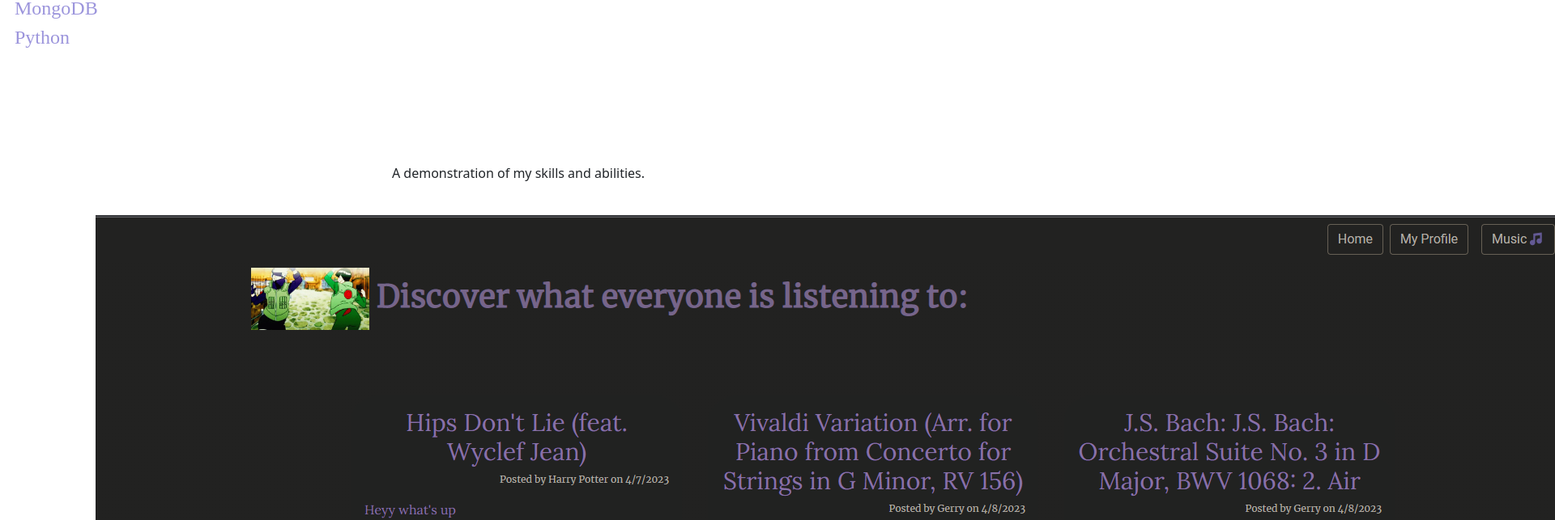
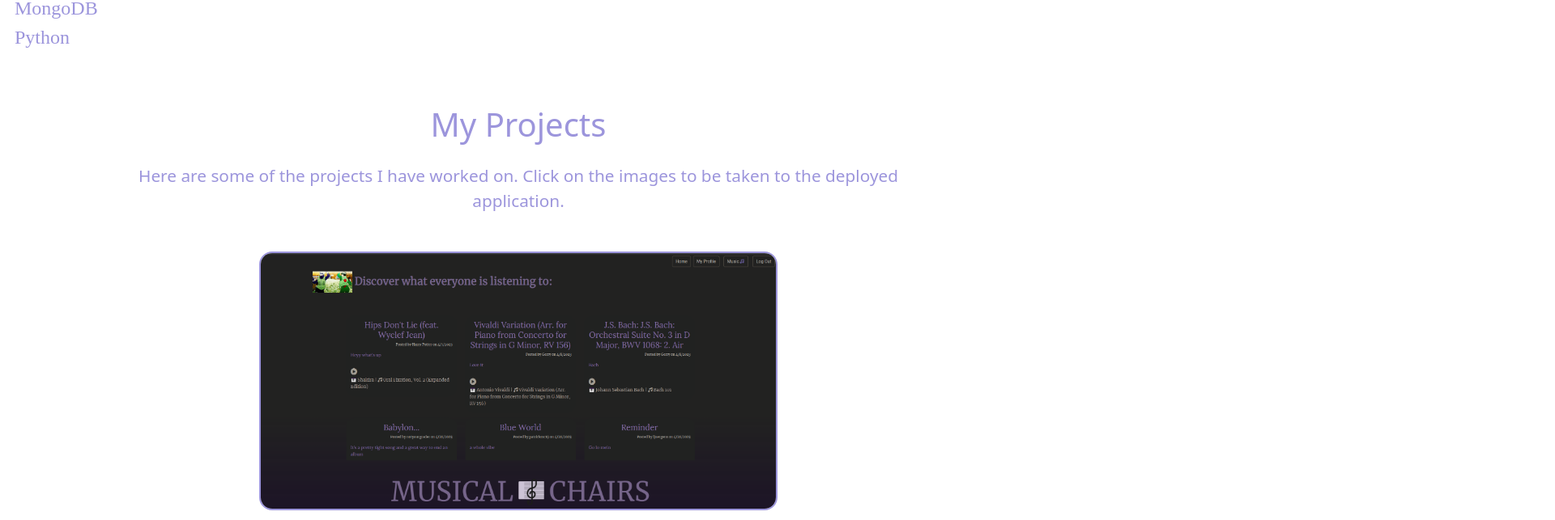
Before and after one commit to TheRealGeneParmesan/Portfolio-Using-React, a React (Create React App) app in the folder porfolio/: page / in a window 1280 px wide. Shown: the part 1640-2283 px from the top of the page at 81% size, 1920 px wide, since content can reach past the window. Built offline with nearby package versions, Linux system fonts and the light colour scheme; the HTML template or start-up script is replaced by a standard one.

Commit message:
Changing Portfolio Section

```diff
--- a/porfolio/src/Components/Portfolio.js
+++ b/porfolio/src/Components/Portfolio.js
@@ -1,39 +1,49 @@
 import React from 'react';
 import { projects } from './Project';
 
-function Portfolio({ portfolioRef }) {
+function Portfolio() {
+    const projectPhotos = {
+        maxWidth: '100%',
+        width: '40rem',
+        height: '20rem',
+        borderRadius: '1rem',
+        border: '2px solid #9C95DC',
+    };
+
+    const projectTitle = {
+        fontSize: '1.3rem',
+        color: '#9C95DC',
+    }
 
     return (
-        <section ref={portfolioRef}>
+        <section id="projects" style={projectTitle}>
             <div className="container px-5 py-10 mx-auto text-center lg:px-40">
                 <div className="flex flex-col w-full mb-20">
-                    <h1 className="sm:text-4xl text-3xl font-medium title-font mb-4 text-white">
+                    <h1 className="sm:text-4xl text-3xl font-medium title-font mb-4">
                         My Projects
                     </h1>
                     <p className="lg:w-2/3 mx-auto leading-relaxed text-base">
-                        A demonstration of my skills and abilities.
+                        Here are some of the projects I have worked on. Click on the images to be taken to the deployed application.
                     </p>
                 </div>
-                <div className="flex flex-wrap -m-4">
-                    {projects.map((project) => (
-                        <a
-                            href={project.link}
-                            key={project.image}
-                            className="sm:w-1/2 w-100 p-4">
-                            <div className="flex relative">
+                <div className="flex flex-wrap flew-rox -m-4">
+                    {projects.map((project, index) => (
+                        <a href={project.link} key={project.image} className="sm:w-1/2 w-100 p-4">
+                            <div
+                                className={`flex relative ${index % 3 === 0 ? 'justify-start' : index % 3 === 2 ? 'justify-end' : ''
+                                    }`}
+                                style={{ flexDirection: 'column' }}
+                            >
                                 <img
                                     alt="gallery"
-                                    className="absolute inset-0 w-full h-full object-cover object-center"
                                     src={project.image}
+                                    style={projectPhotos}
+                                    className="w-1/3"
                                 />
-                                <div className="px-8 py-10 relative z-10 w-full border-4 border-gray-800 bg-gray-900 opacity-0 hover:opacity-100">
+                                <div className="px-8 py-10 relative z-10 w-full border-4 border-gray-800 bg-gray-900 opacity-0 hover:opacity-100" style={{ height: '10rem', position: 'absolute', bottom: '-10rem' }}>
                                     <h2 className="tracking-widest text-sm title-font font-medium text-green-400 mb-1">
-                                        {project.subtitle}
+                                        {project.description}
                                     </h2>
-                                    <h1 className="title-font text-lg font-medium text-white mb-3">
-                                        {project.title}
-                                    </h1>
-                                    <p className="leading-relaxed">{project.description}</p>
                                 </div>
                             </div>
                         </a>
@@ -42,8 +52,6 @@ function Portfolio({ portfolioRef }) {
             </div>
         </section>
     );
-
 }
 
-
 export default Portfolio;
--- a/porfolio/src/Components/Project.js
+++ b/porfolio/src/Components/Project.js
@@ -8,7 +8,6 @@ import WeatherDashboard from "../images/weatherdashboard.png";
 export const projects = [
     {
         title: "Musical Chairs",
-        subtitle: "Full Stack App Using Sequelize, Spotify's API, Express, Javascript, CSS, HTML and Node",
         description: "Social media app to share music with friends using Spotify's API",
         image: MusicalChairs,
         link: "https://musical-chairs.herokuapp.com/login"
@@ -16,7 +15,6 @@ export const projects = [
 
     {
         title: "Good Greens",
-        subtitle: "Front End App Using Google Map's API, Javascript, CSS, HTML",
         description: "Application to find vegan and vegetarian restaurants in your city and you can create your own favorites list",
         image: GoodGreens,
         link: "https://www.togoodgreens.com/"
@@ -25,7 +23,6 @@ export const projects = [
 
     {
         title: "Note Taker",
-        subtitle: "Full Stack App Using Javascript, CSS, HTML, Node, Express",
         description: "Application to create, save, and delete notes",
         image: NoteTaker,
         link: "https://express-js-notetaker.herokuapp.com/"
@@ -41,7 +38,6 @@ export const projects = [
 
     {
         title: "Work Day Scheduler",
-        subtitle: "Front End App Using Javascript, CSS, HTML",
         description: "Application to create a daily schedule",
         image: WorkDayScheduler,
         link: "https://therealgeneparmesan.github.io/Work-Day-Scheduler/"
@@ -50,7 +46,6 @@ export const projects = [
 
     {
         title: "Weather Dashboard",
-        subtitle: "Front End App Using OpenWeather API, Javascript, CSS, HTML",
         description: "Application to find the weather in any city",
         image: WeatherDashboard,
         link: "https://therealgeneparmesan.github.io/Weather_Dashboard/"
```
